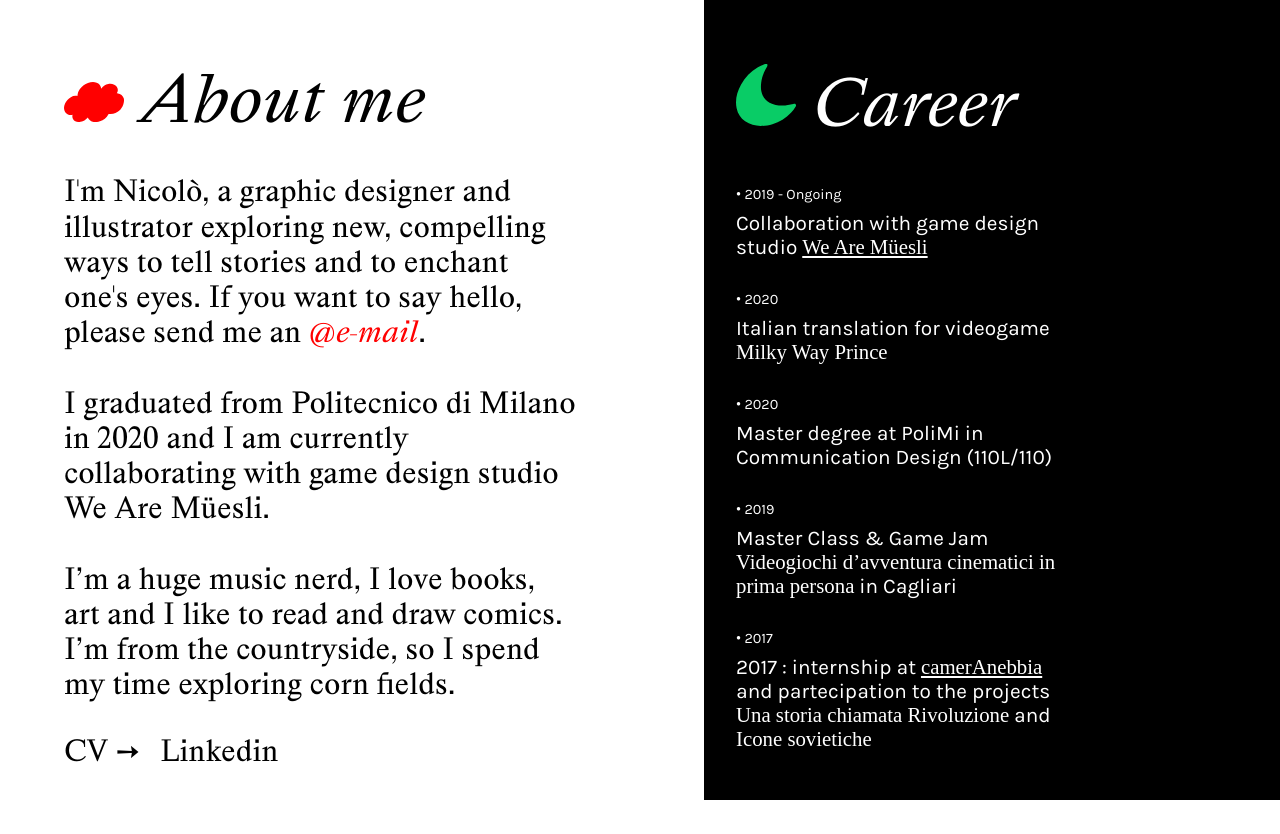
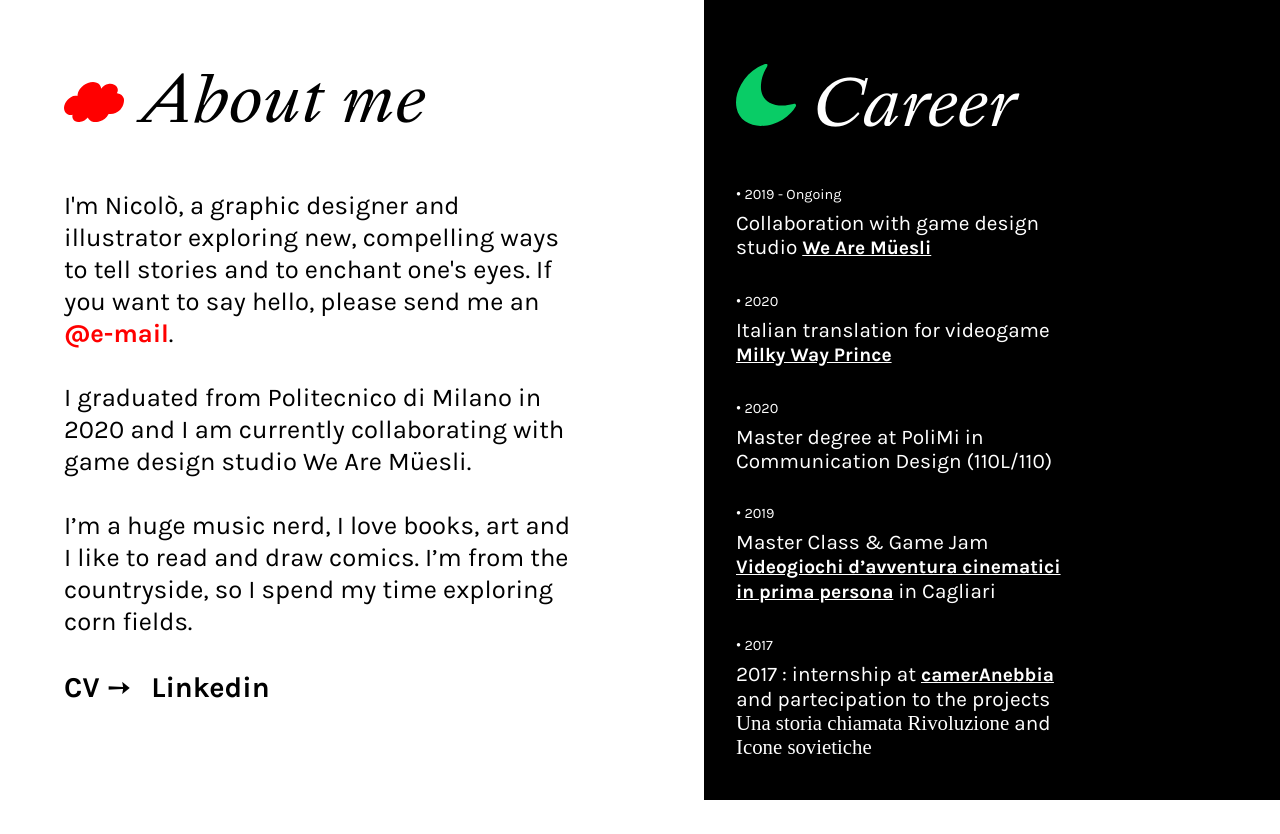
Before and after one commit to nico5lucertola/nukepego, a PHP site: page /Career in a window 1280 px wide. After the commit the page ends 800 px from the top, so only its background shows below. Run offline with PHP 8.4, Linux system fonts and the light colour scheme.

Commit message:
Changed serif to sans

```diff
--- a/Career/index.html
+++ b/Career/index.html
@@ -24,19 +24,19 @@
 
 		<div id="career-timeline">
 			<p class="career-anno">• 2019 - Ongoing</p>
-			<p class="career-lavoro">Collaboration with game design studio <a class="underline italic white" href="https://www.wearemuesli.it/" target="_BLANK">We Are Müesli</a></p>
+			<p class="career-lavoro">Collaboration with game design studio <a class="underline white career-link-small" href="https://www.wearemuesli.it/" target="_BLANK">We Are Müesli</a></p>
 
 			<p class="career-anno">• 2020</p>
-			<p class="career-lavoro">Italian translation for videogame <span class="italic">Milky Way Prince</span></p>
+			<p class="career-lavoro">Italian translation for videogame <a href="https://store.steampowered.com/app/1302050/Milky_Way_Prince__The_Vampire_Star/" target="_BLANK" class=" underline white  career-link-small">Milky Way Prince</a></p>
 
 			<p class="career-anno">• 2020</p>
 			<p class="career-lavoro">Master degree at PoliMi in Communication Design (110L/110)</p>
 
 			<p class="career-anno">• 2019</p>
-			<p class="career-lavoro">Master Class & Game Jam <span class="italic">Videogiochi d’avventura cinematici in prima persona</span> in Cagliari</p>
+			<p class="career-lavoro">Master Class & Game Jam <span class=" underline white career-link-small">Videogiochi d’avventura cinematici in prima persona</span> in Cagliari</p>
 
 			<p class="career-anno">• 2017</p>
-			<p class="career-lavoro">2017 : internship at <a class="underline italic white" href="https://www.cameranebbia.com/desktop.html" target="_BLANK">camerAnebbia</a> and partecipation to the projects <span class="italic">Una storia chiamata Rivoluzione</span> and <span class="italic">Icone sovietiche</span></p>
+			<p class="career-lavoro">2017 : internship at <a class="underline white career-link-small" href="https://www.cameranebbia.com/desktop.html" target="_BLANK">camerAnebbia</a> and partecipation to the projects <span class="italic">Una storia chiamata Rivoluzione</span> and <span class="italic">Icone sovietiche</span></p>
 		</div>
 	</div>
 
--- a/Style-fruit.css
+++ b/Style-fruit.css
@@ -76,7 +76,7 @@ body {
 }
 
 .testo-gigante {
-	font-family: HappyTimes_italic;
+	font-family: Karla_Bold;
 	font-size: 2rem;
 	color: red;
 	line-height: 2.5rem;
@@ -164,14 +164,14 @@ body {
 }
 
 .career-text {
-	margin: 2.5rem 0 2rem 0;
-	font-family: HappyTimes_regular;
-	font-size: 1.8rem;
-	line-height: 2.2rem;
+	margin: 3.5rem 0 2rem 0;
+	font-family: Karla_regular;
+	font-size: 1.6rem;
+	line-height: 2rem;
 }
 
 .career-link {
-	font-family: HappyTimes_regular;
+	font-family: Karla_Bold;
 	font-size: 1.8rem;
 	line-height: 2.2rem;
 	color: black;
@@ -182,9 +182,19 @@ body {
 	color: red;
 }
 
+.career-link-small {
+	font-family: Karla_Bold;
+	font-size: 1.2rem;
+	line-height: 1.6rem;
+}
+
+.career-link-small:hover {
+	color: red;
+}
+
 .career-mail {
 	color: red;
-	font-family: HappyTimes_italic;
+	font-family: Karla_Bold;
 	cursor: pointer;
 }
 
```
